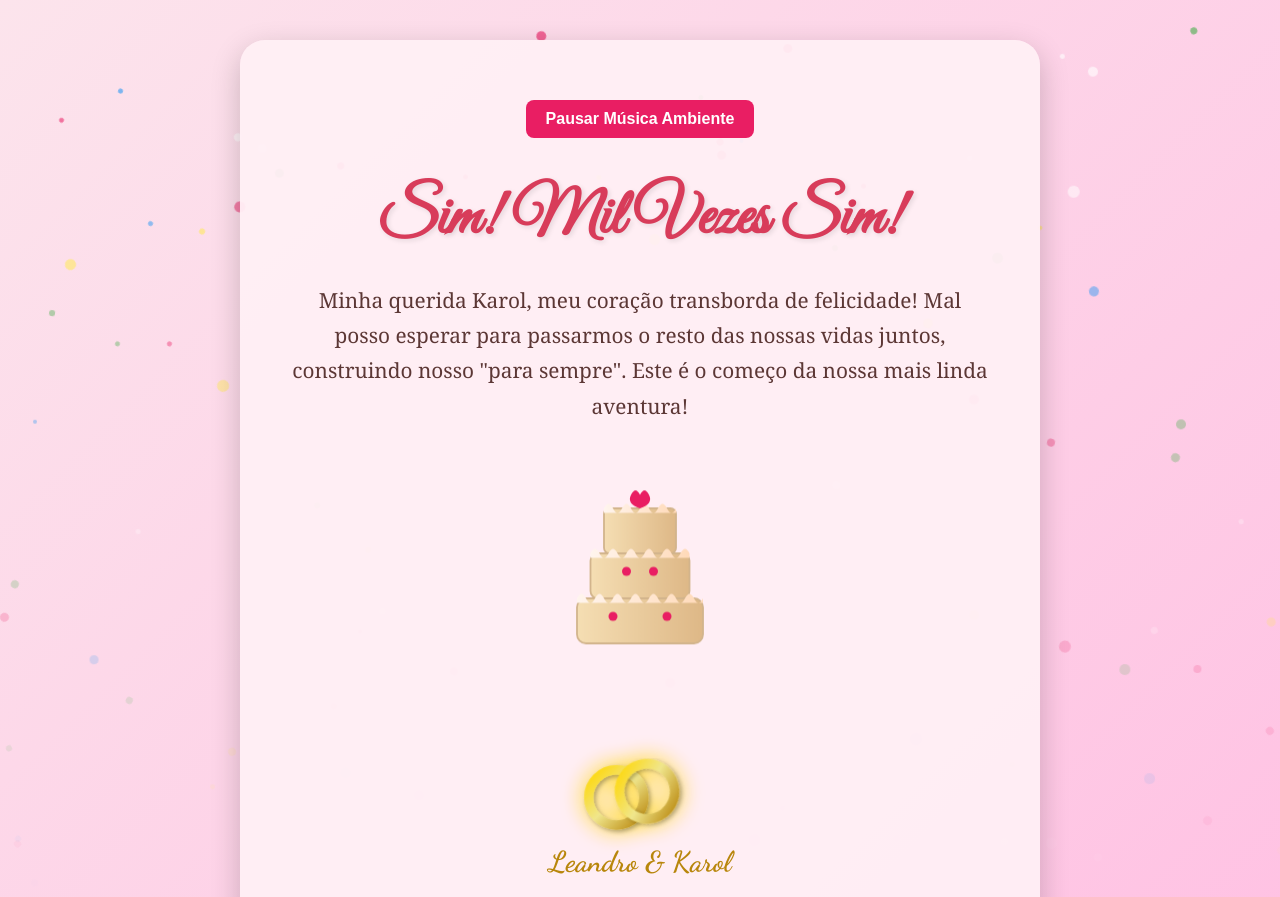
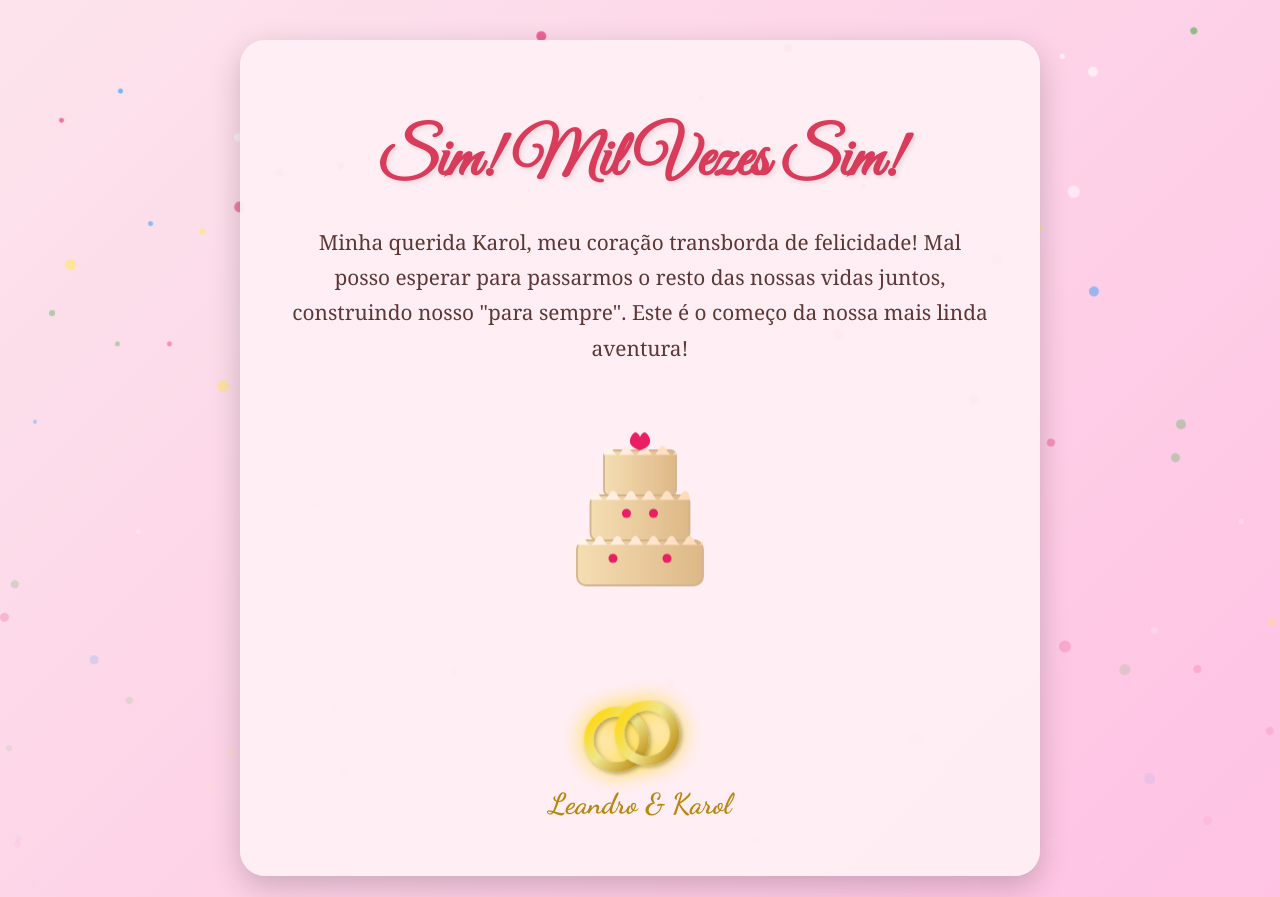
Before and after one commit to leandro905Berck/pedido_momozinha, a plain HTML site: page sim.html in a window 1280 px wide. Shown: the top 897 px of the page. Drawn offline with Linux system fonts and the light colour scheme.

Commit message:
Update sim.html

```diff
--- a/sim.html
+++ b/sim.html
@@ -139,7 +139,7 @@
 
     <div class="container-sim">
         <div class="music-controls">
-            <button id="botaoPlayPauseSim" class="music-button">Tocar Música Ambiente</button>
+            <!--<button id="botaoPlayPauseSim" class="music-button">Tocar Música Ambiente</button>-->
         </div>
 
         <h1>Sim! Mil Vezes Sim!</h1>
```
